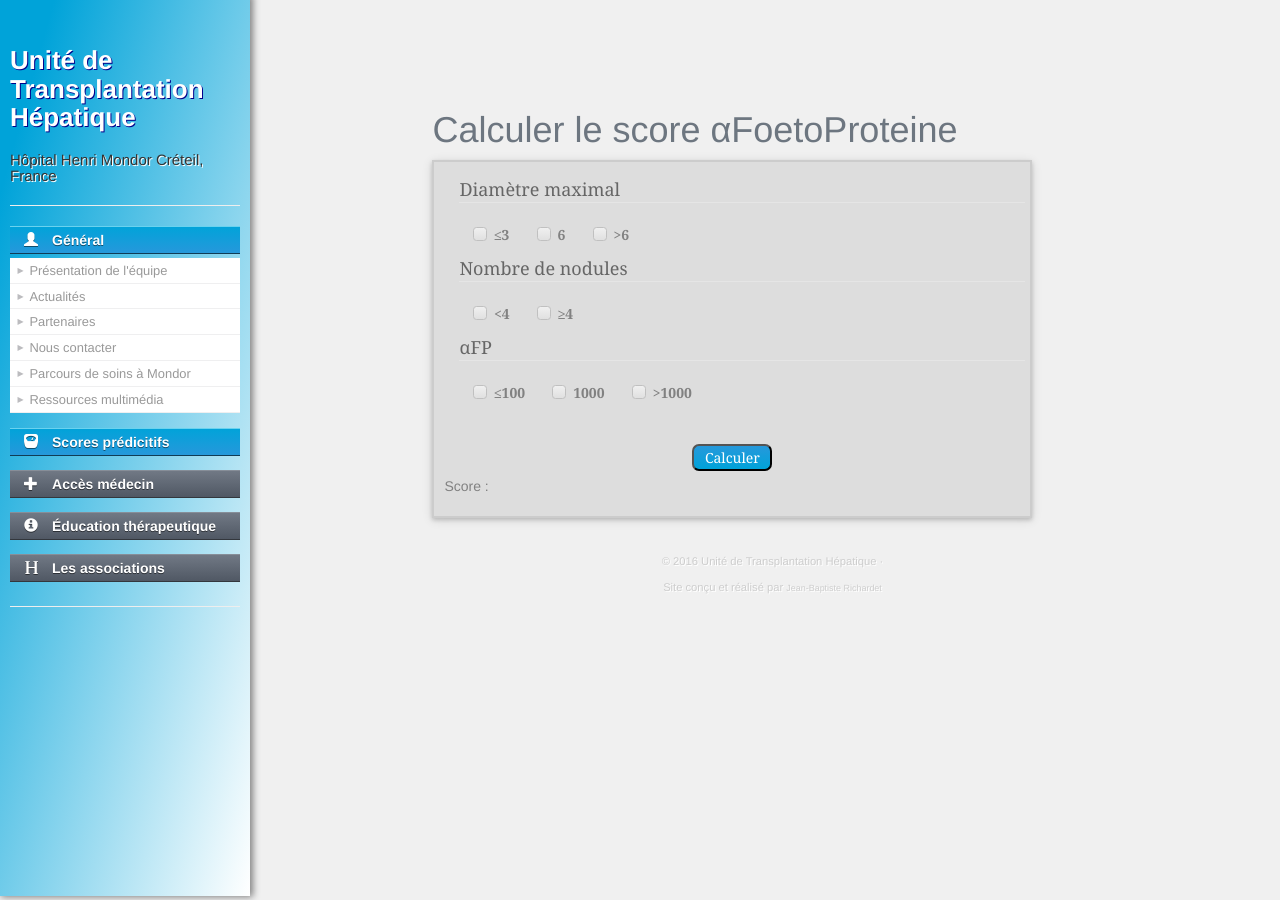
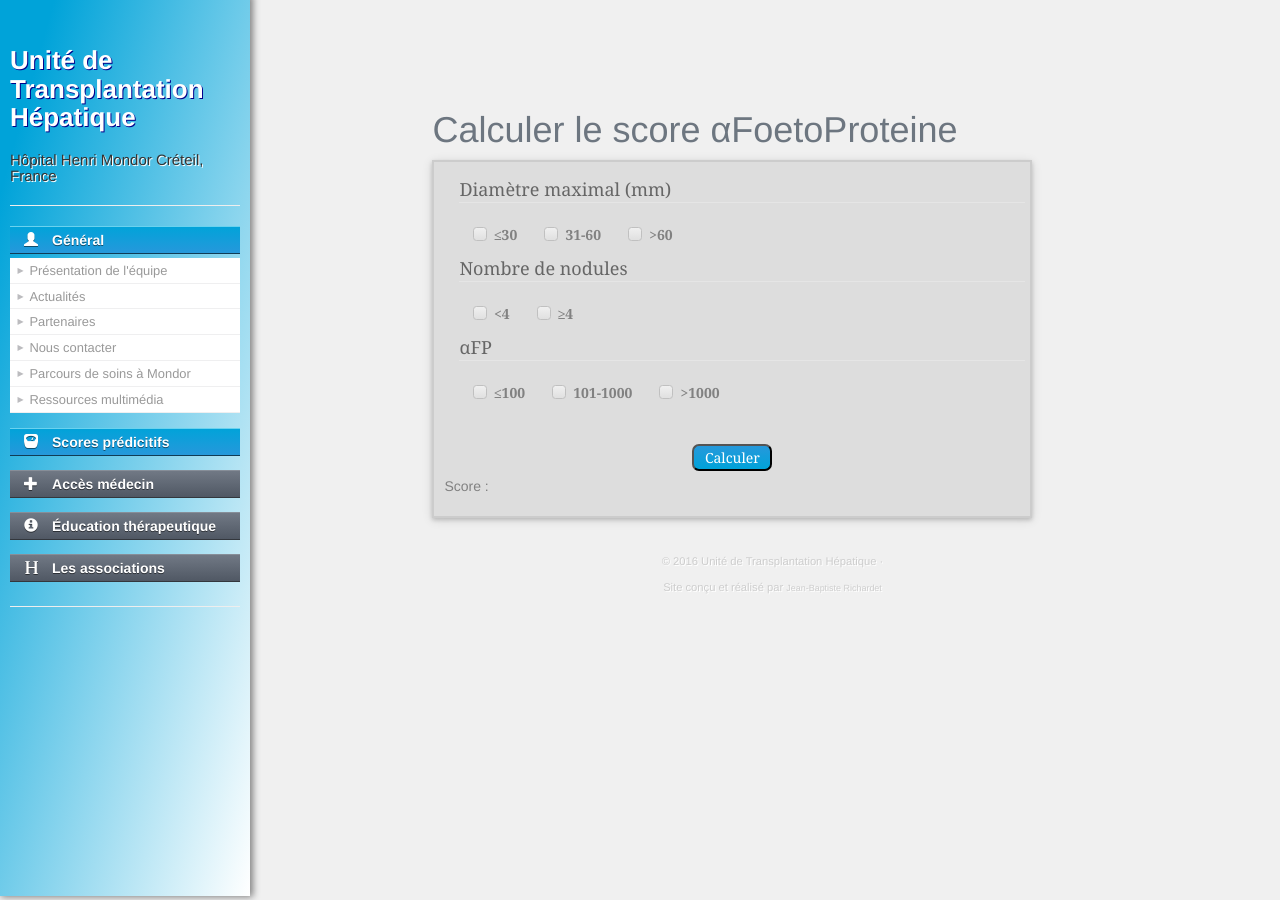
Before and after one commit to jphr/ARPHD, a Jekyll site: the page built from score_afp.html, in a window 1280 px wide. Built offline with Jekyll 4.4.1, drawn with Linux system fonts in a browser that asks for light colours.

Commit message:
Update AFP score

```diff
--- a/score_afp.html
+++ b/score_afp.html
@@ -6,21 +6,21 @@ title: Unité de Transplantation Hépatique - Score aFoetoProteines
     <h1>Calculer le score &#945;FoetoProteine</h1>
     <form name="score" class="score" action="javascript:calculateAFPScore()">
       <fieldset>
-        <legend for="size">Diamètre maximal</legend>
-        <input type="radio" name="size" value="low"><label><span><span></span></span>&#8804;3</label>
-        <input type="radio" name="size" value="mid"><label><span><span></span></span>6</label>
-        <input type="radio" name="size" value="high"><label><span><span></span></span>&gt;6</label>
+        <legend for="size">Diamètre maximal (mm)</legend>
+        <input type="radio" name="size" value="low" id="low_size"><label for="low_size"><span><span></span></span>&#8804;30</label>
+        <input type="radio" name="size" value="mid" id='mid_size'><label for="mid_size"><span><span></span></span>31-60</label>
+        <input type="radio" name="size" value="high"id="high_size"><label for="high_size"><span><span></span></span>&gt;60</label>
       </fieldset>
       <fieldset>
         <legend for="color">Nombre de nodules</legend>
-        <input type="radio" name="number" value="low"><label><span><span></span></span>&lt;4</label>
-        <input type="radio" name="number" value="high"><label><span><span></span></span>&#8805;4</label>
+        <input type="radio" name="number" value="low" id="low_number"><label for="low_number"><span><span></span></span>&lt;4</label>
+        <input type="radio" name="number" value="high" id="high_number"><label for="high_number"><span><span></span></span>&#8805;4</label>
       </fieldset>
       <fieldset>
         <legend for="opinion">&#945;FP</legend>
-        <input type="radio" name="protein" value="low"><label><span><span></span></span>&#8804;100</label>
-        <input type="radio" name="protein" value="mid"><label><span><span></span></span>1000</label>
-          <input type="radio" name="protein" value="high"><label><span><span></span></span>&gt;1000</label>
+        <input type="radio" name="protein" value="low" id="low_prot"><label for="low_prot"><span><span></span></span>&#8804;100</label>
+        <input type="radio" name="protein" value="mid" id="mid_prot"><label for="mid_prot"><span><span></span></span>101-1000</label>
+          <input type="radio" name="protein" value="high" id="high_prot"><label for="high_prot"><span><span></span></span>&gt;1000</label>
       </fieldset>
       <input type="submit" value="Calculer">
       <p class="score">
--- a/score_meld.html
+++ b/score_meld.html
@@ -15,7 +15,7 @@ title: Unité de Transplantation Hépatique - Score MELD
       </fieldset>
       <fieldset>
         <legend for="opinion">INR</legend>
-        <input type="number" name="inr"><label for="inr">mg/dl</label>
+        <input type="number" name="inr">
       </fieldset>
       <input type="submit" value="Calculer">
     <p class="score">
```
